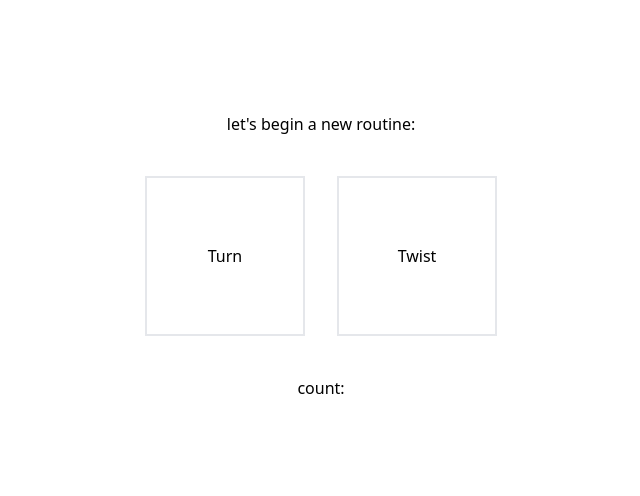
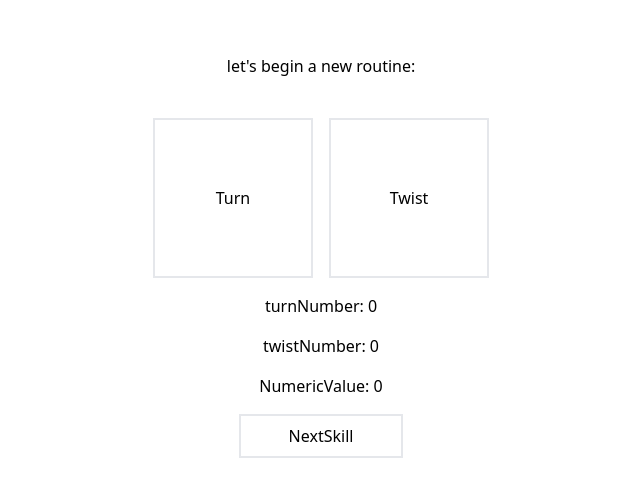
Before and after one commit to MattFreelanceWeb/tra-easycop, a Next.js app: page / in a window 1280 px wide. Shown: the part 144-640 px from the top of the page, without its empty margins (319-959 px from the left). Built offline with nearby package versions, Linux system fonts and the light colour scheme.

Commit message:
💩 working but not as i wanted // change next time try to replace the switch case with an array method

```diff
--- /dev/null
+++ b/components/NextSkill.tsx
@@ -0,0 +1,18 @@
+import React from "react";
+
+type Props = {
+  turnNumber: number;
+  setTurnNumber: Function;
+  setTurnNumericValue: Function;
+  twistNumber: number;
+  setTwistNumber: Function;
+  setTwistNumericValue: Function;
+};
+
+function NextSkill({}: Props) {
+
+
+  return <button className="px-12 py-2 border-2" onClick={()=>{}}>NextSkill</button>;
+}
+
+export default NextSkill;
--- /dev/null
+++ b/components/SkillSet.tsx
@@ -0,0 +1,61 @@
+import React, { useState } from "react";
+import NextSkill from "./NextSkill";
+import TurnBtn from "./TurnBtn";
+import TwistBtn from "./TwistBtn";
+
+type Props = {};
+
+function SkillSet({}: Props) {
+
+  const [turnNumber, setTurnNumber] = useState<number>(0);
+  const [turnNumericValue, setTurnNumericValue] = useState<number>(0);
+
+  const [twistNumber, setTwistNumber] = useState<number>(0);
+  const [twistTurnOne, setTwistTurnOne] = useState<number>(0)
+  const [twistTurnTwo, setTwistTurnTwo] = useState<number>(0)
+  const [twistTurnThree, setTwistTurnThree] = useState<number>(0)
+  const [twistTurnFour, setTwistTurnFour] = useState<number>(0)
+  const [twistNumericValue, setTwistNumericValue] = useState<number>(0);
+
+  const [skillsArray, setSkillsArray] = useState<[number]>([0]);
+
+  return (
+    <div className="w-full flex flex-col items-center justify-center gap-4 ">
+      <div className="w-full flex items-center justify-center gap-4 ">
+        <TurnBtn
+          turnNumber={turnNumber}
+          setTurnNumber={setTurnNumber}
+          setTurnNumericValue={setTurnNumericValue}
+        />
+        <TwistBtn
+          twistNumber={twistNumber}
+          setTwistNumber={setTwistNumber}
+          twistTurnOne={twistTurnOne}
+          setTwistTurnOne={setTwistTurnOne}
+          twistTurnTwo={twistTurnTwo}
+          setTwistTurnTwo={setTwistTurnTwo}
+          twistTurnThree={twistTurnThree}
+          setTwistTurnThree={setTwistTurnThree}
+          twistTurnFour={twistTurnFour}
+          setTwistTurnFour={setTwistTurnFour}
+          twistNumericValue={twistNumericValue}
+          setTwistNumericValue={setTwistNumericValue}
+          turnNumber={turnNumber}
+        />
+      </div>
+      <div>turnNumber: {turnNumber}</div>
+      <div>twistNumber: {twistNumber}</div>
+      <div>NumericValue: {turnNumericValue + twistNumericValue}</div>
+      <NextSkill
+        twistNumber={twistNumber}
+        setTwistNumber={setTwistNumber}
+        setTwistNumericValue={setTwistNumericValue}
+        turnNumber={turnNumber}
+        setTurnNumber={setTurnNumber}
+        setTurnNumericValue={setTurnNumericValue}
+      />
+    </div>
+  );
+}
+
+export default SkillSet;
--- a/components/TurnBtn.tsx
+++ b/components/TurnBtn.tsx
@@ -1,46 +1,45 @@
 import React, { useEffect, useState } from "react";
 
-type Props = {};
+type Props = {
+  turnNumber: number;
+  setTurnNumber: Function;
+  setTurnNumericValue: Function;
+};
 
-function TurnBtn({}: Props) {
-  const [turnNumber, setTurnNumber] = useState<number>(0);
+function TurnBtn({ turnNumber, setTurnNumber, setTurnNumericValue }: Props) {
+  const incrementTurn = () => {
+    if (turnNumber >= 4) {
+      setTurnNumber(4)
+    } else {
+      setTurnNumber(turnNumber + 1 );
+    }
 
-  let incrementNumber = () => {
-    if(turnNumber >= 4){
-      return 4
-    }
-    setTurnNumber(turnNumber + 1)
-  }
-
-  let numericTurn = (turnNumber: number) => {
-    switch (turnNumber) {
-      case 0:
-        console.log("no turn");
-        break;
-      case 1:
-        console.log('40')
-        break
-      case 2:
-        console.log('800')
-        break
-      case 3:
-        console.log('12000')
-        break
-      case 4 :
-        console.log('160000')
-    }
   };
 
   useEffect(() => {
-    numericTurn(turnNumber)
+
+    switch (turnNumber) {
+      case 0:
+        setTurnNumericValue(0);
+        break;
+      case 1:
+        setTurnNumericValue(40)
+        break
+      case 2:
+        setTurnNumericValue(800)
+        break
+      case 3:
+        setTurnNumericValue(12000)
+        break
+      case 4:
+        setTurnNumericValue(160000)
+    }
+
   }, [turnNumber])
-
 
   return (
     <button
-      onClick={() => {
-        incrementNumber();
-      }}
+      onClick={() => {incrementTurn()}}
       className="w-40 h-40 border-2 grid place-items-center"
     >
       Turn
--- a/components/TwistBtn.tsx
+++ b/components/TwistBtn.tsx
@@ -1,11 +1,85 @@
-import React from 'react'
+import React, { useEffect, useState } from "react";
 
-type Props = {}
+type Props = {
+  twistNumber: number;
+  setTwistNumber: Function;
+  twistTurnOne: number;
+  setTwistTurnOne: Function;
+  twistTurnTwo: number;
+  setTwistTurnTwo: Function;
+  twistTurnThree: number;
+  setTwistTurnThree: Function;
+  twistTurnFour: number;
+  setTwistTurnFour: Function;
+  twistNumericValue: number;
+  setTwistNumericValue: Function;
+  turnNumber: number;
+};
 
-function TwistBtn({}: Props) {
+function TwistBtn({
+  twistNumber,
+  setTwistNumber,
+  twistTurnOne,
+  setTwistTurnOne,
+  twistTurnTwo,
+  setTwistTurnTwo,
+  twistTurnThree,
+  setTwistTurnThree,
+  twistTurnFour,
+  setTwistTurnFour,
+  twistNumericValue,
+  setTwistNumericValue,
+  turnNumber,
+}: Props) {
+  const [toggleCount, setToggleCount] = useState<number>(0);
+
+  let incrementTwist = () => {
+    setToggleCount(toggleCount + 1);
+  };
+
+  useEffect(() => {
+    switch (turnNumber) {
+      case 0:
+        setTwistNumber(toggleCount);
+        console.log("twistnumber:", twistNumber);
+        setTwistNumericValue(twistNumber / 10);
+        break;
+      case 1:
+        setTwistTurnOne(toggleCount - twistNumber);
+        console.log("twistTurnOne:", twistTurnOne);
+        setTwistNumericValue(twistNumber / 10 + twistTurnOne);
+        break;
+      case 2:
+        setTwistTurnTwo((toggleCount - twistTurnOne - twistNumber) * 10);
+        console.log("twistturntwo:", twistTurnTwo);
+        setTwistNumericValue(twistTurnTwo + (twistNumber / 10 + twistTurnOne));
+        break;
+      case 3:
+        setTwistTurnThree(
+          (toggleCount - twistTurnTwo / 10 - twistTurnOne - twistNumber) * 100
+        );
+        console.log("twistTurnThree:", twistTurnThree);
+        setTwistNumericValue(
+          twistTurnThree + (twistTurnTwo + (twistNumber / 10 + twistTurnOne))
+        );
+        break;
+      case 4:
+        setTwistTurnFour( (toggleCount - (twistTurnThree/100) - (twistTurnTwo/10) - twistTurnOne - twistNumber) * 1000)
+        setTwistNumericValue(twistTurnFour + (twistTurnThree + (twistTurnTwo + (twistNumber / 10 + twistTurnOne))))
+        break;
+    }
+  }, [toggleCount, twistNumber, twistTurnOne, twistTurnTwo, twistTurnThree ,twistTurnFour]);
+
   return (
-    <button onClick={()=>{console.log('hello twist')}} className='w-40 h-40 border-2 grid place-items-center'>Twist</button>
-  )
+    <button
+      onClick={() => {
+        incrementTwist();
+      }}
+      className="w-40 h-40 border-2 grid place-items-center"
+    >
+      Twist
+    </button>
+  );
 }
 
-export default TwistBtn
+export default TwistBtn;
--- a/pages/index.tsx
+++ b/pages/index.tsx
@@ -1,8 +1,6 @@
 import Head from "next/head";
 import { Inter } from "next/font/google";
-import { useState } from "react";
-import TurnBtn from "@/components/TurnBtn";
-import TwistBtn from "@/components/TwistBtn";
+import SkillSet from "@/components/SkillSet";
 
 const inter = Inter({ subsets: ["latin"] });
 
@@ -22,13 +20,7 @@ export default function Home() {
       </Head>
       <main className="h-screen flex flex-col items-center justify-center gap-10 ">
         <h1>let&apos;s begin a new routine:</h1>
-        <div className="flex items-center justify-center gap-8">
-          <TurnBtn/>
-          <TwistBtn/>
-        </div>
-        <div>
-          <h2>count:</h2>
-        </div>
+        <SkillSet/>
       </main>
     </>
   );
```
